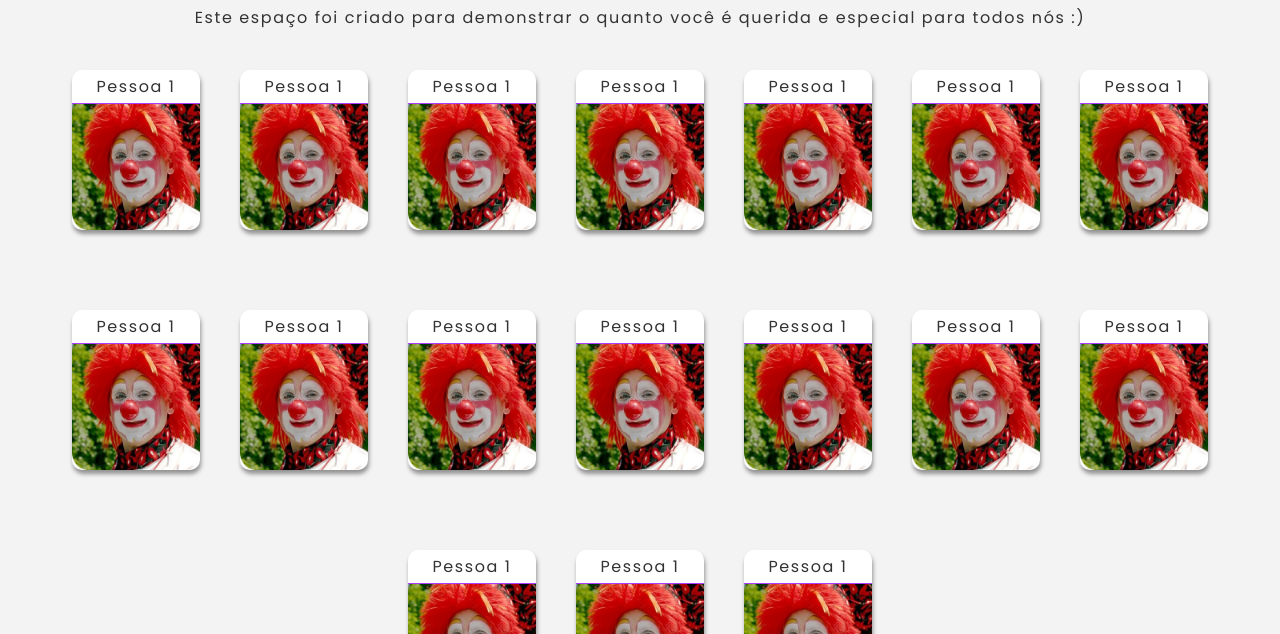
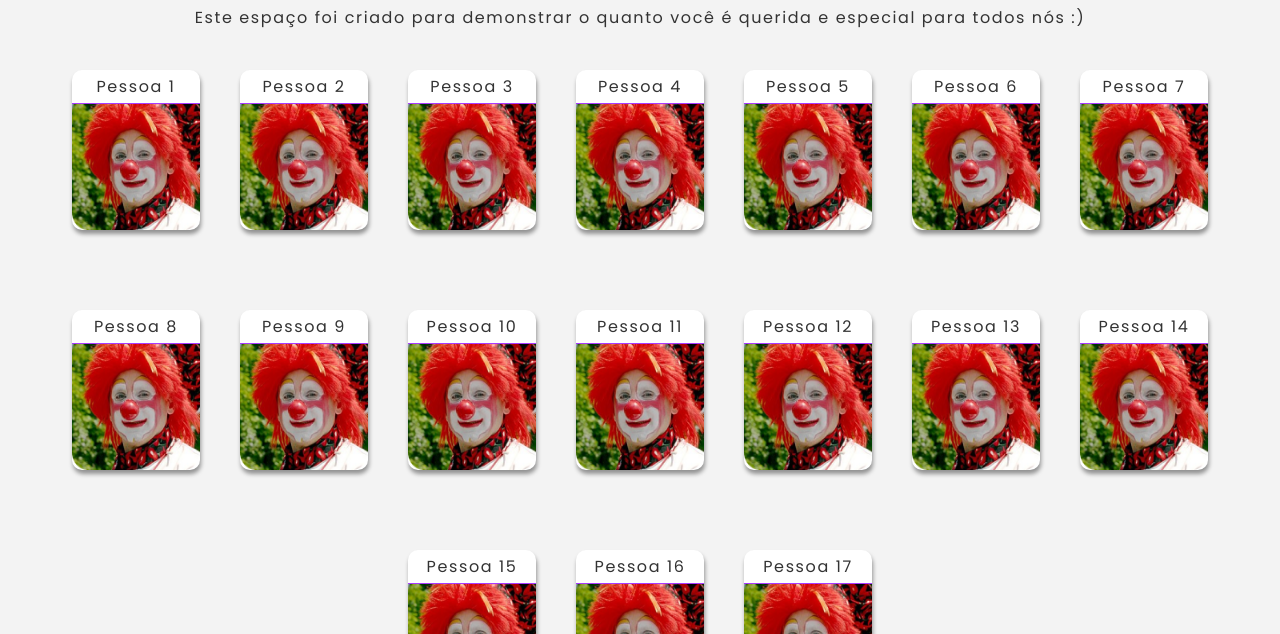
Before and after one commit to JoaoGuiBC/b-days, a Next.js app: page /Textos in a window 1280 px wide. Shown: the part 123-757 px from the top of the page. Built offline with nearby package versions, Linux system fonts and the light colour scheme.

Commit message:
Enhanced Card animations

```diff
--- a/src/components/Card/index.tsx
+++ b/src/components/Card/index.tsx
@@ -2,26 +2,40 @@ import Link from "next/link";
 import { motion } from 'framer-motion';
 
 import { Container } from './styles';
-import { useState } from "react";
+import { useCallback, useState } from "react";
 
 interface CardProps {
   title: string;
   image: string;
   altText: string;
   isIcon: boolean;
+  initialDelay: number;
 }
 
-export const Card: React.FC<CardProps> = ({ title, image, altText, isIcon }) => {
-  const [animationDelay, setAnimationDelay] = useState(0.2);
+export const Card: React.FC<CardProps> = ({
+  title,
+  image,
+  altText,
+  isIcon,
+  initialDelay,
+}) => {
+  const [animationDelay, setAnimationDelay] = useState(initialDelay);
+  const [animationDuration, setAnimationDuration] = useState(0.75);
+
+  const changeAnimationValues = useCallback(() => {
+    setAnimationDelay(0);
+    setAnimationDuration(0.2);
+  }, [setAnimationDelay, setAnimationDuration]);
 
   return (
     <Container
       isIcon={isIcon}
       initial={{ opacity: 0, y: -15, boxShadow: "1px 20px 4px rgba(0, 0, 0, 0.1)" }}
       animate={{ opacity: 1, y: 0, boxShadow: '1px 4px 4px rgba(0, 0, 0, 0.4)', }}
-      onAnimationComplete={() => setAnimationDelay(0)}
+      onAnimationComplete={changeAnimationValues}
       whileHover={{ scale: 1.05, y: -9, boxShadow: "1px 14px 4px rgba(0, 0, 0, 0.2)" }}
-      transition={{ duration: 0.5, bounce: 1, delay: animationDelay }}
+      whileTap={{ scale: 0.75, y: 0, boxShadow: "1px 1px 4px rgba(0, 0, 0, 0.4)" }}
+      transition={{ duration: animationDuration, bounce: 1, delay: animationDelay }}
     >
       <p>{title}</p>
 
--- a/src/pages/Textos/index.tsx
+++ b/src/pages/Textos/index.tsx
@@ -2,6 +2,8 @@ import { Card } from "../../components/Card";
 import { Header } from "../../components/Header";
 
 import { Container, Text, CardsContainer } from './styles';
+
+const persons = [1, 2, 3, 4, 5, 6, 7, 8, 9, 10, 11, 12, 13, 14, 15, 16, 17]
 
 const Textos: React.FC = () => {
   return (
@@ -13,108 +15,18 @@ const Textos: React.FC = () => {
           especial para todos nós :&#41;
         </Text>
         <CardsContainer>
-          <Card
-            title="Pessoa 1"
-            altText="Pessoa 1"
-            image="/userPhotoPlaceholder.png"
-            isIcon={false}
-          />
-          <Card
-            title="Pessoa 1"
-            altText="Pessoa 1"
-            image="/userPhotoPlaceholder.png"
-            isIcon={false}
-          />
-          <Card
-            title="Pessoa 1"
-            altText="Pessoa 1"
-            image="/userPhotoPlaceholder.png"
-            isIcon={false}
-          />
-          <Card
-            title="Pessoa 1"
-            altText="Pessoa 1"
-            image="/userPhotoPlaceholder.png"
-            isIcon={false}
-          />
-          <Card
-            title="Pessoa 1"
-            altText="Pessoa 1"
-            image="/userPhotoPlaceholder.png"
-            isIcon={false}
-          />
-          <Card
-            title="Pessoa 1"
-            altText="Pessoa 1"
-            image="/userPhotoPlaceholder.png"
-            isIcon={false}
-          />
-          <Card
-            title="Pessoa 1"
-            altText="Pessoa 1"
-            image="/userPhotoPlaceholder.png"
-            isIcon={false}
-          />
-          <Card
-            title="Pessoa 1"
-            altText="Pessoa 1"
-            image="/userPhotoPlaceholder.png"
-            isIcon={false}
-          />
-          <Card
-            title="Pessoa 1"
-            altText="Pessoa 1"
-            image="/userPhotoPlaceholder.png"
-            isIcon={false}
-          />
-          <Card
-            title="Pessoa 1"
-            altText="Pessoa 1"
-            image="/userPhotoPlaceholder.png"
-            isIcon={false}
-          />
-          <Card
-            title="Pessoa 1"
-            altText="Pessoa 1"
-            image="/userPhotoPlaceholder.png"
-            isIcon={false}
-          />
-          <Card
-            title="Pessoa 1"
-            altText="Pessoa 1"
-            image="/userPhotoPlaceholder.png"
-            isIcon={false}
-          />
-          <Card
-            title="Pessoa 1"
-            altText="Pessoa 1"
-            image="/userPhotoPlaceholder.png"
-            isIcon={false}
-          />
-          <Card
-            title="Pessoa 1"
-            altText="Pessoa 1"
-            image="/userPhotoPlaceholder.png"
-            isIcon={false}
-          />
-          <Card
-            title="Pessoa 1"
-            altText="Pessoa 1"
-            image="/userPhotoPlaceholder.png"
-            isIcon={false}
-          />
-          <Card
-            title="Pessoa 1"
-            altText="Pessoa 1"
-            image="/userPhotoPlaceholder.png"
-            isIcon={false}
-          />
-          <Card
-            title="Pessoa 1"
-            altText="Pessoa 1"
-            image="/userPhotoPlaceholder.png"
-            isIcon={false}
-          />
+
+          {persons.map(person => (
+            <Card
+              key={person}
+              title={`Pessoa ${person}`}
+              altText={`Pessoa ${person}`}
+              image="/userPhotoPlaceholder.png"
+              isIcon={false}
+              initialDelay={((person - 1) / 10)}
+            />
+          ))}
+
         </CardsContainer>
       </Container>
     </>
```
Also changed, not shown: src/pages/Landing/index.tsx (+12 -3 lines).
